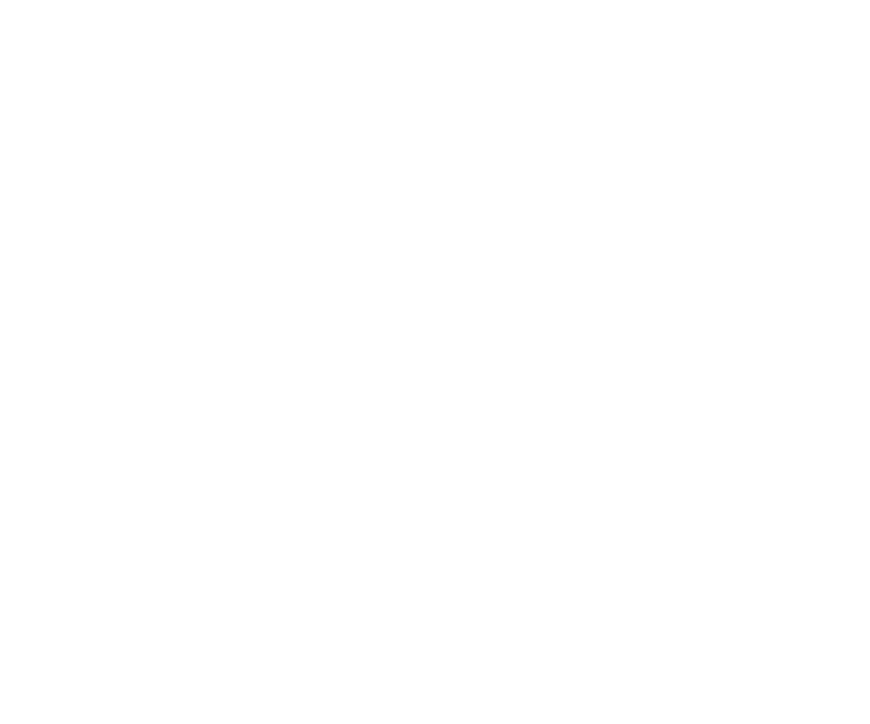
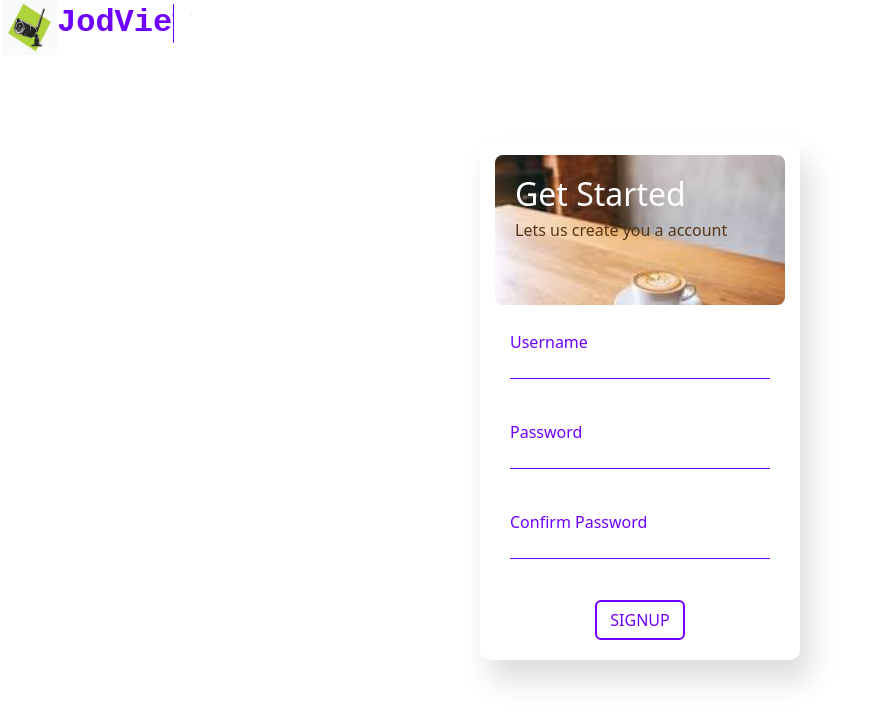
Before and after one commit to Shivachauhan17/tweeter-monitoring-platform, a React (Vite) app in the folder client/: page /signup_ in a window 1280 px wide. Before the commit this address had no page. Shown: the top 724 px of the page, without its empty margins (0-870 px from the left). Built offline with nearby package versions, Linux system fonts and the light colour scheme.

Commit message:
build worked after using Link instead anchor

```diff
--- a/client/package.json
+++ b/client/package.json
@@ -1,5 +1,6 @@
 {
   "name": "client",
+  "homepage": "",
   "private": true,
   "version": "0.0.0",
   "type": "module",
--- a/client/src/App.tsx
+++ b/client/src/App.tsx
@@ -11,9 +11,9 @@
     <BrowserRouter>
       <Routes>
         <Route path="/" element={<LoginSignup/>} />
-        <Route path="/login" element={<Login/>} />
-        <Route path='/signup' element={<Signup/>}/>
-        <Route path="/home" element={<Main/>} />
+        <Route path="/login_" element={<Login/>} />
+        <Route path='/signup_' element={<Signup/>}/>
+        <Route path="/home_" element={<Main/>} />
       </Routes>
     </BrowserRouter>
   )
--- a/client/src/pages/Login.tsx
+++ b/client/src/pages/Login.tsx
@@ -35,7 +35,7 @@
         if(response.data.user){
             cookie.setUserCookie(response.data.user)
             console.log(cookie.getUserCookie())
-            navigate('/home')
+            navigate('/home_')
         }
         else{
             navigate('/')
--- a/client/src/pages/LoginSignup.tsx
+++ b/client/src/pages/LoginSignup.tsx
@@ -1,6 +1,6 @@
 import React,{memo,useEffect} from "react";
 import {useSelector} from 'react-redux';
-import { useNavigate } from "react-router-dom";
+import { useNavigate,Link } from "react-router-dom";
 import 'bootstrap/dist/css/bootstrap.css';
 import Logo from '../components/Logo';
 import {RootState} from '../store/reducer';
@@ -18,7 +18,7 @@
 
     useEffect(()=>{
         if(cookies.getUserCookie()!==null && cookies.getUserCookie()!==undefined){
-            navigate('/home');
+            navigate('/home_');
         }
     },[])
 
@@ -48,8 +48,8 @@
                             <h3 className="">Login To Profile</h3>
                         </div>
                         <div className="lspage__buttons">
-                            <a href='/login'><button type="button" className="btn btn-outline-primary" >Login</button></a>
-                            <a href='/signup' > <button type="button" className="btn btn-outline-success">Signup</button></a>
+                            <Link to='/login_'><button type="button" className="btn btn-outline-primary" >Login</button></Link>
+                            <Link to='/signup_' > <button type="button" className="btn btn-outline-success">Signup</button></Link>
                         </div>
 
                         <div className="">
--- a/client/src/pages/Signup.tsx
+++ b/client/src/pages/Signup.tsx
@@ -43,7 +43,7 @@
         response=await response.json();
 
         if((response as any).error===null){
-            navigate('/login');
+            navigate('/login_');
         }
     }
 
```
Also changed, not shown: 2 other files (tests, documents, lock files or other folders).
